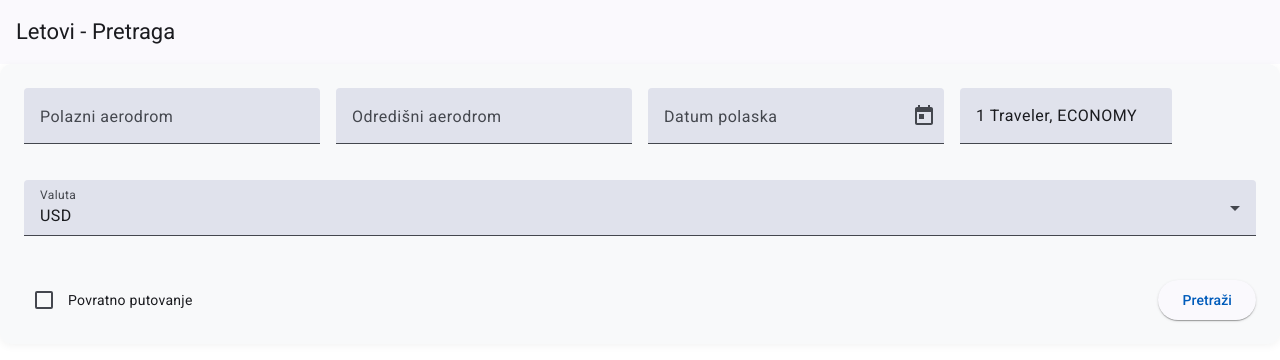
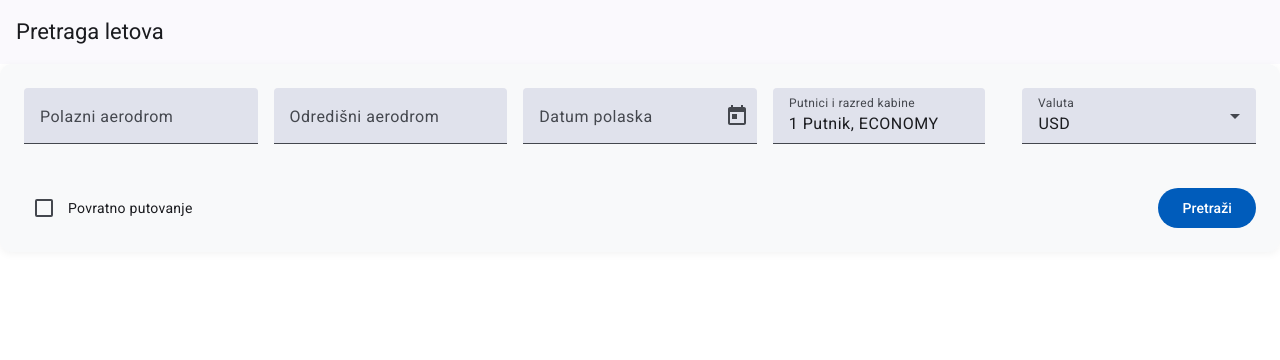
Before and after one commit to sinovcicmatija/FlightOffer_dotNet, an Angular app in the folder Frontend/flight-search-app/: page / in a window 1280 px wide. Shown: the top 360 px of the page. Built offline with nearby package versions, Linux system fonts and the light colour scheme.

Commit message:
Improved look of input form

```diff
--- a/Frontend/flight-search-app/src/app/app.component.html
+++ b/Frontend/flight-search-app/src/app/app.component.html
@@ -1,5 +1,5 @@
 <mat-toolbar color="primary">
-  Letovi - Pretraga
+  Pretraga letova
 </mat-toolbar>
 
 <div class="container">
--- a/Frontend/flight-search-app/src/app/components/flight-results/flight-results.component.scss
+++ b/Frontend/flight-search-app/src/app/components/flight-results/flight-results.component.scss
@@ -9,7 +9,7 @@ table {
 
   th {
     background-color: #1976d2;
-    color: white;
+    color: black;
     font-weight: 500;
   }
 
--- a/Frontend/flight-search-app/src/app/components/flight-search/flight-search.component.html
+++ b/Frontend/flight-search-app/src/app/components/flight-search/flight-search.component.html
@@ -19,7 +19,6 @@
     </mat-autocomplete>
   </mat-form-field>
 
-
   <mat-form-field appearance="fill">
     <mat-label>Datum polaska</mat-label>
     <input matInput [matDatepicker]="departurePicker" [(ngModel)]="departureDate">
@@ -36,6 +35,7 @@
 
   <div class="traveler-wrapper">
   <mat-form-field appearance="fill" class="clickable-field">
+    <mat-label>Putnici i razred kabine</mat-label>
     <input matInput readonly [value]="getTravelerSummary()" (click)="toggleTravelerBox()" />
   </mat-form-field>
 
@@ -49,22 +49,21 @@
 
     <div class="traveler-group">
       <label>Odrasli</label>
-      <button (click)="adjustCount('adults', -1)">-</button>
+      <button mat-stroked-button (click)="adjustCount('adults', -1)">-</button>
       {{adults}}
-      <button (click)="adjustCount('adults', 1)">+</button>
+      <button mat-stroked-button (click)="adjustCount('adults', 1)">+</button>
     </div>
 
     <div class="traveler-group">
       <label>Djeca</label>
-      <button (click)="adjustCount('children', -1)">-</button>
+      <button mat-stroked-button (click)="adjustCount('children', -1)">-</button>
       {{children}}
-      <button (click)="adjustCount('children', 1)">+</button>
+      <button mat-stroked-button (click)="adjustCount('children', 1)">+</button>
     </div>
 
-    <button (click)="travelerBoxVisible = false">Primijeni</button>
+    <button mat-flat-button (click)="travelerBoxVisible = false">Primijeni</button>
   </div>
   </div>
-
   <mat-form-field>
     <mat-label>Valuta</mat-label>
     <mat-select [(value)]="currency">
@@ -74,6 +73,6 @@
   </div>
   <div class="row-2">
   <mat-checkbox [(ngModel)]="isRoundTrip" (change)="toggleRoundTrip()">Povratno putovanje</mat-checkbox>
-  <button mat-raised-button class="search-btn" (click)="getFlightOfferData()">Pretraži</button>
+  <button mat-flat-button class="search-btn" (click)="getFlightOfferData()">Pretraži</button>
   </div>
   </div>
--- a/Frontend/flight-search-app/src/app/components/flight-search/flight-search.component.scss
+++ b/Frontend/flight-search-app/src/app/components/flight-search/flight-search.component.scss
@@ -16,17 +16,19 @@
   }
 
   mat-form-field {
-    flex: 1 1 250px;
+    flex: 1 1 200px;
     min-width: 200px;
+  }
+
+  .clickable-field {
+    cursor: pointer;
   }
 
   .traveler-wrapper {
     position: relative;
-    flex: 1 1 250px;
-  }
-
-  .clickable-field {
-    cursor: pointer;
+    flex: 1 1 200px;
+    min-width: 200px;
+    max-width: 300px;
   }
 
   .traveler-box {
@@ -49,22 +51,16 @@
     margin: 8px 0;
 
     label {
-      font-weight: 500;
+      font-weight: 400;
     }
 
     button {
       width: 32px;
       height: 32px;
-      font-weight: bold;
+      font-weight: normal;
     }
   }
 
   .search-btn {
     margin-left: auto;
-    background-color: #1976d2;
-    color: white;
-
-    &:hover {
-      background-color: #125aa3;
-    }
   }
--- a/Frontend/flight-search-app/src/app/components/flight-search/flight-search.component.ts
+++ b/Frontend/flight-search-app/src/app/components/flight-search/flight-search.component.ts
@@ -89,7 +89,7 @@ export class FlightSearchComponent implements OnInit {
 
 getTravelerSummary(): string {
   const total = this.adults + this.children;
-  const label = total === 1 ? 'Traveler' : 'Putnika';
+  const label = total === 1 ? 'Putnik' : 'Putnika';
   return`${total} ${label}, ${this.cabinClass}`;
 }
 
```
